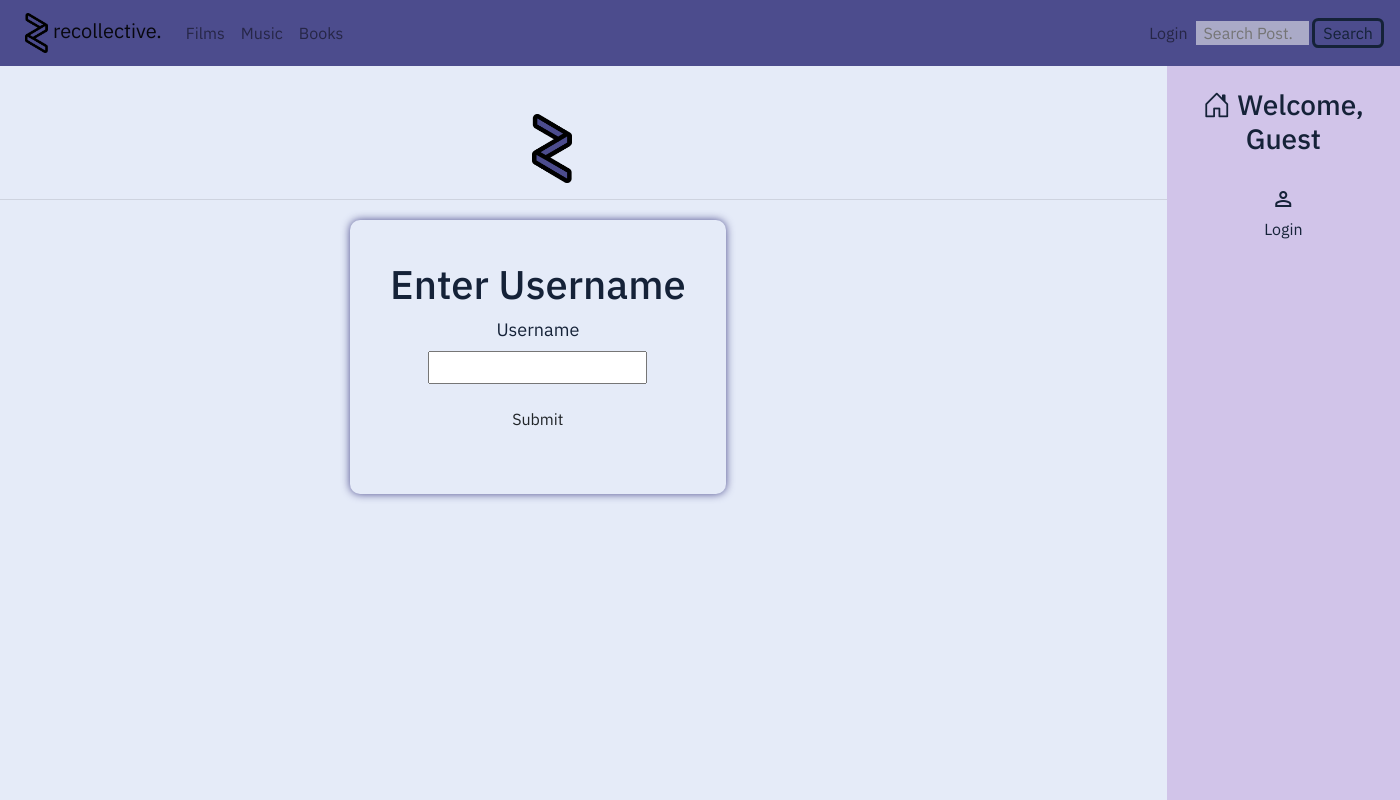
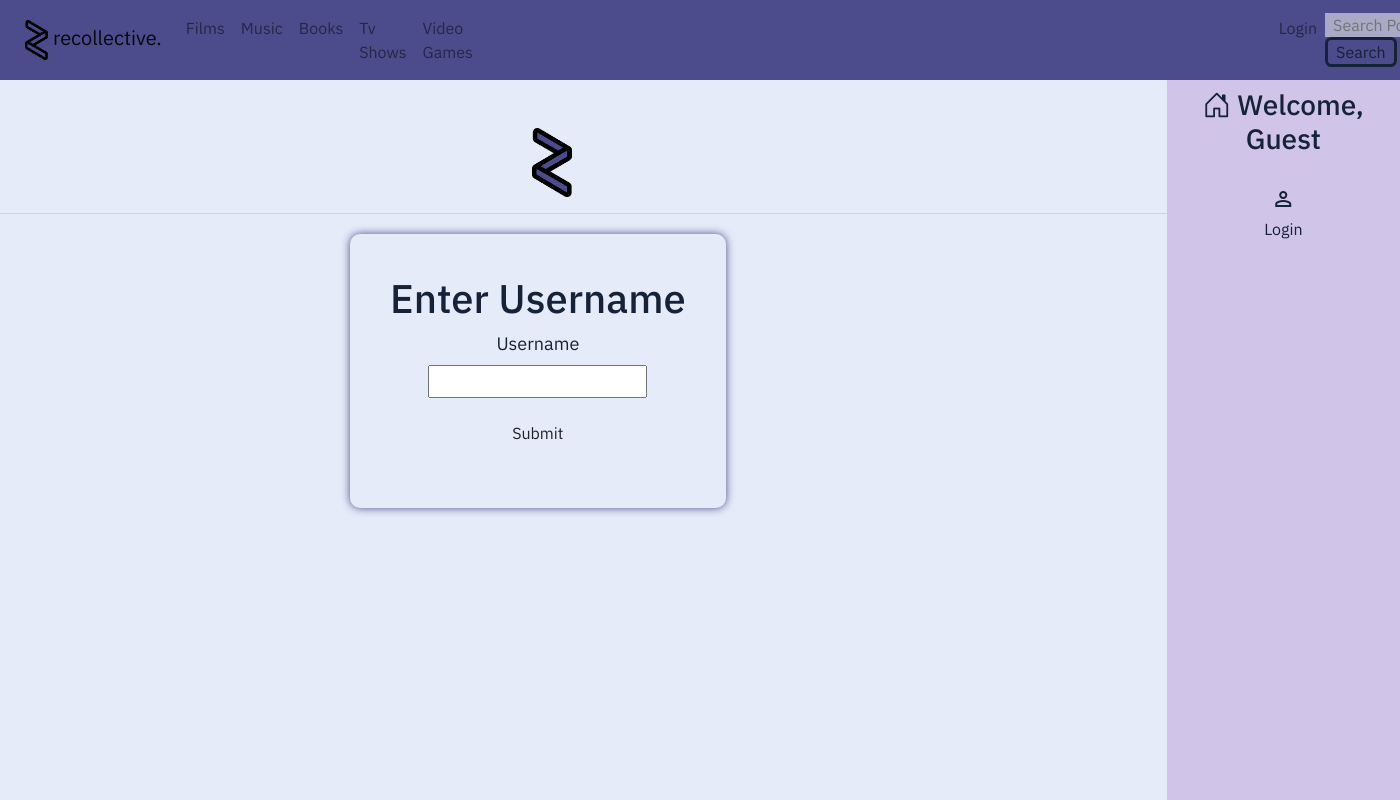
Before and after one commit to MonkeInABox/CITS3403Project, a Flask app: page /send-reset/ in a window 1400 px wide; the page is wider, and only the part inside the window is pictured. Run offline with Flask 3, Linux system fonts and the light colour scheme; some libraries are stand-ins or nearby versions.

Commit message:
Added more categories (TV Shows, Video Games)

```diff
--- a/app/main/templates/heading.html
+++ b/app/main/templates/heading.html
@@ -38,6 +38,12 @@
               </li>
               <li class="nav-item">
                   <a class="nav-link" href="{{ url_for('posts.categories', category='Books') }}">Books</a>
+              </li>
+              <li class="nav-item">
+                <a class="nav-link" href="{{ url_for('posts.categories', category='TV_Shows') }}">Tv Shows</a>
+              </li>
+              <li class="nav-item">
+                <a class="nav-link" href="{{ url_for('posts.categories', category='Video_Games') }}">Video Games</a>
               </li>
               {% if current_user.is_anonymous %}
               <li class="nav-item">
--- a/app/posts/forms.py
+++ b/app/posts/forms.py
@@ -8,7 +8,9 @@ class PostNewPost(FlaskForm):
                            choices=[
                                ('film', 'Films'),   # DO NOT GO ABOVE 4 CHARS FOR DATABASE VALUE
                                ('musc', 'Music'),  # DATABASE CAN ONLY HANDLE 4 CHARS!!!
-                               ('book', 'Books')
+                               ('book', 'Books'),
+                               ('tvsh', 'TV Shows'),
+                               ('vdga', 'Video Games')
                            ],
                            default='film')
     submit = SubmitField('Submit Post')
--- a/app/posts/routes.py
+++ b/app/posts/routes.py
@@ -1,6 +1,6 @@
 from flask import render_template, flash, redirect, url_for, request, current_app, jsonify
 from app.posts.forms import PostNewPost
-from app.main.forms import SearchForm, Delete, FilterForm
+from app.main.forms import SearchForm, Delete
 from app.main.routes import _handle_comments_and_filters
 from app.comments.forms import PostNewComment
 from flask_login import current_user, login_required
--- a/config.py
+++ b/config.py
@@ -19,5 +19,7 @@ class Config:
     CATEGORIES = {
         "Films": "film",
         "Music": "musc",
-        "Books": "book"
+        "Books": "book",
+        "TV_Shows": "tvsh",
+        "Video_Games": "vdga"
     }
```
Also changed, not shown: app.db.
